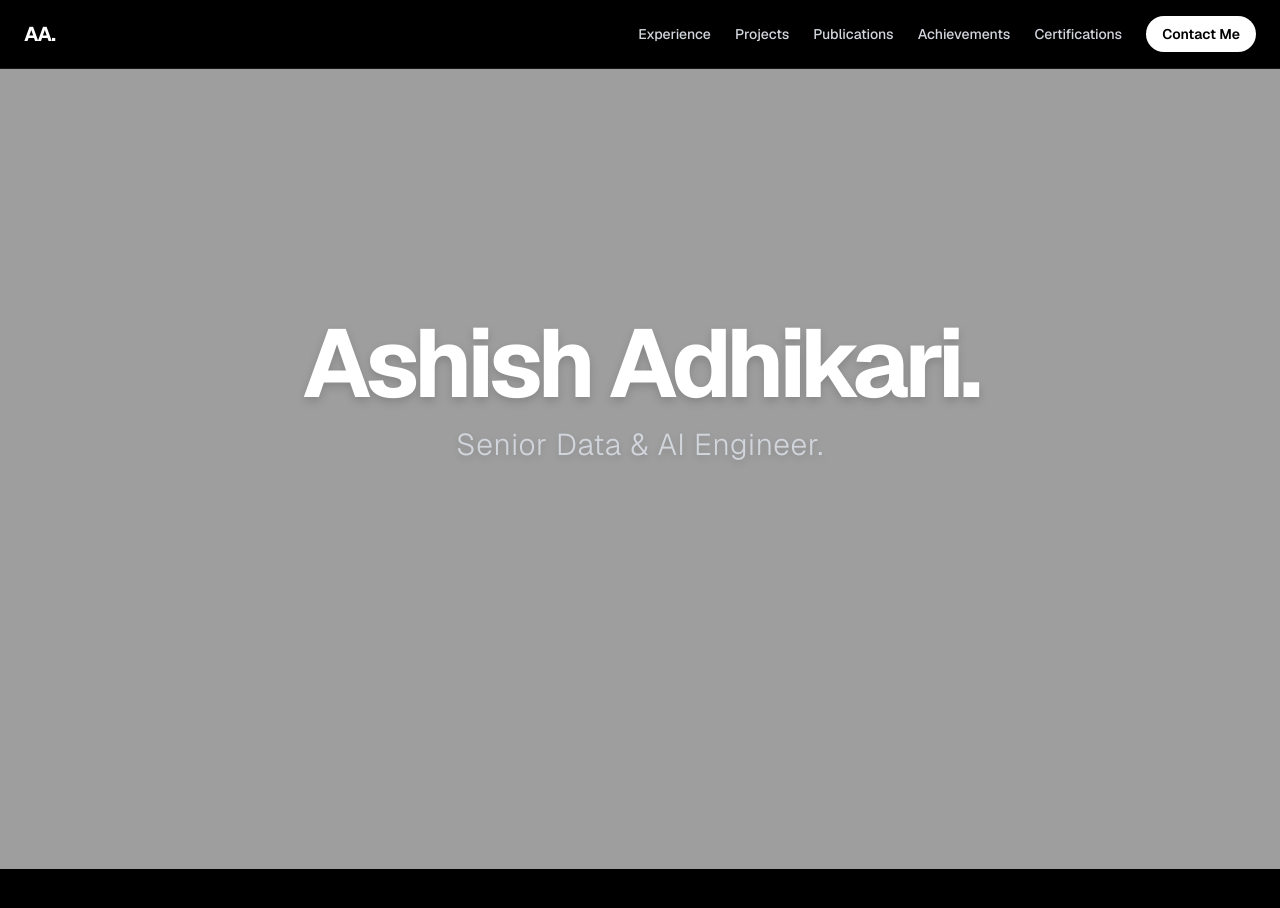
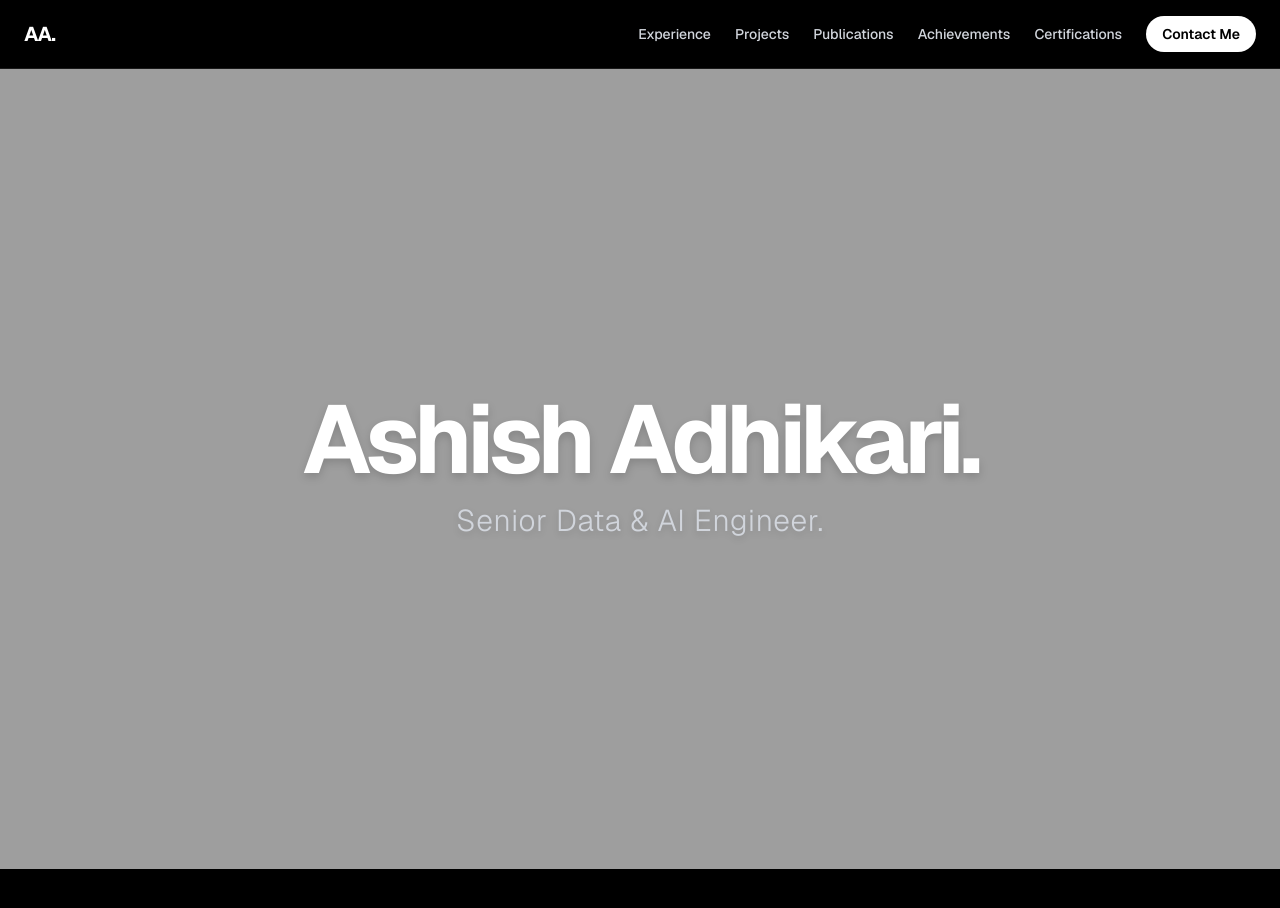
Before and after one commit to amazingashis/portfolio, a Next.js app: page / in a window 1280 px wide. Shown: the top 908 px of the page. Built offline with nearby package versions, Linux system fonts and the light colour scheme.

Commit message:
fix: scope canvas scroll to 500vh container — all 120 frames now rendered, recalibrate overlay text timings

```diff
--- a/src/app/page.tsx
+++ b/src/app/page.tsx
@@ -1,3 +1,6 @@
+"use client";
+
+import { useRef } from "react";
 import Navbar from "@/components/Navbar";
 import ScrollyCanvas from "@/components/ScrollyCanvas";
 import Overlay from "@/components/Overlay";
@@ -8,14 +11,19 @@ import Certifications from "@/components/Certifications";
 import Publications from "@/components/Publications";
 
 export default function Home() {
+  // Shared ref so ScrollyCanvas and Overlay both measure scroll
+  // progress against the same 500vh container — not the full page.
+  // This ensures all 120 frames are rendered and text timings are accurate.
+  const canvasContainerRef = useRef<HTMLDivElement>(null);
+
   return (
     <main className="relative w-full min-h-screen bg-[#000000]">
       <Navbar />
 
       {/* 500vh container for the scroll sequence */}
-      <div className="relative h-[500vh] w-full">
-        <ScrollyCanvas />
-        <Overlay />
+      <div ref={canvasContainerRef} className="relative h-[500vh] w-full">
+        <ScrollyCanvas containerRef={canvasContainerRef} />
+        <Overlay containerRef={canvasContainerRef} />
       </div>
 
       <Experience />
--- a/src/components/Overlay.tsx
+++ b/src/components/Overlay.tsx
@@ -1,29 +1,41 @@
 "use client";
 
+import { RefObject } from "react";
 import { motion, useScroll, useTransform } from "framer-motion";
 
-export default function Overlay() {
-  const { scrollYProgress } = useScroll();
+interface Props {
+  containerRef: RefObject<HTMLDivElement | null>;
+}
 
-  // Section 1 — Hero (visible 0→8%, fades out cleanly by 16%)
-  const opacity1 = useTransform(scrollYProgress, [0, 0.08, 0.16], [1, 1, 0]);
-  const y1 = useTransform(scrollYProgress, [0, 0.16], [0, -80]);
+export default function Overlay({ containerRef }: Props) {
+  // Same container-scoped scroll as ScrollyCanvas so text timings
+  // align perfectly with the frame animation across the full 500vh window.
+  const { scrollYProgress } = useScroll({
+    target: containerRef,
+    offset: ["start start", "end end"],
+  });
 
-  // Section 2 — "Building scalable data pipelines"
-  // Starts fading in AFTER section 1 is fully gone (0.20), peaks at 0.30, out by 0.40
-  const opacity2 = useTransform(scrollYProgress, [0.20, 0.28, 0.38, 0.44], [0, 1, 1, 0]);
-  const y2 = useTransform(scrollYProgress, [0.20, 0.44], [80, -80]);
+  // ── Section 1: Hero (0% → 12% → 22%) ──────────────────────────────
+  // Fully visible at start, fades out cleanly before section 2 appears.
+  const opacity1 = useTransform(scrollYProgress, [0, 0.12, 0.22], [1, 1, 0]);
+  const y1 = useTransform(scrollYProgress, [0, 0.22], [0, -80]);
 
-  // Section 3 — "Architecting intelligent systems"
-  // Starts after section 2 is fully gone (0.50), peaks at 0.60, out by 0.72
-  const opacity3 = useTransform(scrollYProgress, [0.50, 0.58, 0.68, 0.74], [0, 1, 1, 0]);
-  const y3 = useTransform(scrollYProgress, [0.50, 0.74], [80, -80]);
+  // ── Section 2: "Building scalable data pipelines" (28% → 52% → 62%) ─
+  // Fades in after section 1 is fully gone, holds, then fades out.
+  const opacity2 = useTransform(scrollYProgress, [0.28, 0.38, 0.52, 0.62], [0, 1, 1, 0]);
+  const y2 = useTransform(scrollYProgress, [0.28, 0.62], [80, -80]);
 
-  // Canvas dimming overlay — darkens the background when sections 2 or 3 are active
-  // so the text has clean contrast and doesn't visually clash with the image frames
+  // ── Section 3: "Architecting intelligent systems" (68% → 90% → 97%) ─
+  // Fades in after section 2 is fully gone, holds until end of canvas.
+  const opacity3 = useTransform(scrollYProgress, [0.68, 0.78, 0.90, 0.97], [0, 1, 1, 0]);
+  const y3 = useTransform(scrollYProgress, [0.68, 0.97], [80, -80]);
+
+  // ── Canvas dimming overlay ────────────────────────────────────────────
+  // Darkens the background image when text sections 2 or 3 are active,
+  // preventing the canvas frames from competing with the text.
   const canvasDimOpacity = useTransform(
     scrollYProgress,
-    [0.18, 0.26, 0.40, 0.48, 0.56, 0.70, 0.76],
+    [0.24, 0.32, 0.60, 0.66, 0.74, 0.92, 0.98],
     [0,    0.55, 0.55, 0,    0.55, 0.55, 0   ]
   );
 
@@ -31,7 +43,7 @@ export default function Overlay() {
     <div className="absolute top-0 left-0 h-full w-full pointer-events-none z-10">
       <div className="sticky top-0 h-screen w-full flex flex-col justify-center px-6 md:px-24 overflow-hidden">
 
-        {/* Canvas dimming layer — sits above the canvas, below all text */}
+        {/* Canvas dimming layer */}
         <motion.div
           style={{ opacity: canvasDimOpacity }}
           className="absolute inset-0 bg-black"
--- a/src/components/ScrollyCanvas.tsx
+++ b/src/components/ScrollyCanvas.tsx
@@ -1,19 +1,32 @@
 "use client";
 
-import { useEffect, useRef, useState, useCallback } from "react";
+import { useEffect, useRef, useState, useCallback, RefObject } from "react";
 import { useScroll, useTransform, useMotionValueEvent } from "framer-motion";
 
 const FRAME_COUNT = 120;
-const EAGER_FRAMES = 20; // load first 20 frames immediately for fast first paint
+const EAGER_FRAMES = 20;
 
 const currentFrame = (index: number) =>
   `/sequence/frame_${index.toString().padStart(3, "0")}_delay-0.066s.png`;
 
-export default function ScrollyCanvas() {
+interface Props {
+  containerRef: RefObject<HTMLDivElement | null>;
+}
+
+export default function ScrollyCanvas({ containerRef }: Props) {
   const canvasRef = useRef<HTMLCanvasElement>(null);
   const imagesRef = useRef<HTMLImageElement[]>(Array(FRAME_COUNT).fill(null));
   const [ready, setReady] = useState(false);
-  const { scrollYProgress } = useScroll();
+
+  // Scope scroll progress to the 500vh container only.
+  // offset ["start start", "end end"]:
+  //   progress=0 → top of container at top of viewport
+  //   progress=1 → bottom of container at bottom of viewport
+  // This maps all 120 frames across the full sticky window.
+  const { scrollYProgress } = useScroll({
+    target: containerRef,
+    offset: ["start start", "end end"],
+  });
 
   const renderFrame = useCallback((index: number) => {
     const canvas = canvasRef.current;
@@ -23,7 +36,6 @@ export default function ScrollyCanvas() {
     const ctx = canvas.getContext("2d");
     if (!ctx) return;
 
-    // object-fit: cover
     const hRatio = canvas.width / img.width;
     const vRatio = canvas.height / img.height;
     const ratio = Math.max(hRatio, vRatio);
@@ -34,11 +46,10 @@ export default function ScrollyCanvas() {
     ctx.drawImage(img, 0, 0, img.width, img.height, cx, cy, img.width * ratio, img.height * ratio);
   }, []);
 
-  // Phase 1 — eager load first EAGER_FRAMES synchronously for fast initial paint
+  // Phase 1 — eagerly load first EAGER_FRAMES for fast first paint
   useEffect(() => {
     let eagerLoaded = 0;
 
-    const loadEager = () => {
     for (let i = 0; i < EAGER_FRAMES; i++) {
       const img = new Image();
       img.decoding = "sync";
@@ -46,20 +57,16 @@ export default function ScrollyCanvas() {
       img.onload = () => {
         imagesRef.current[i] = img;
         eagerLoaded++;
-          if (i === 0) {
-            // Render frame 0 as soon as it arrives
-            renderFrame(0);
-          }
+        if (i === 0) renderFrame(0);
         if (eagerLoaded === EAGER_FRAMES) {
-            setReady(true); // allow scroll-driven rendering
+          setReady(true);
           loadRemainingFrames();
         }
       };
     }
-    };
 
-    // Phase 2 — load remaining frames in idle time, in small batches
-    const loadRemainingFrames = () => {
+    // Phase 2 — load the rest in idle-time batches to avoid blocking
+    function loadRemainingFrames() {
       let i = EAGER_FRAMES;
       const loadBatch = () => {
         const end = Math.min(i + 10, FRAME_COUNT);
@@ -71,7 +78,6 @@ export default function ScrollyCanvas() {
           img.onload = () => { imagesRef.current[idx] = img; };
         }
         if (i < FRAME_COUNT) {
-          // Schedule next batch in idle time to avoid blocking main thread
           if ("requestIdleCallback" in window) {
             requestIdleCallback(loadBatch, { timeout: 500 });
           } else {
@@ -84,9 +90,7 @@ export default function ScrollyCanvas() {
       } else {
         setTimeout(loadBatch, 50);
       }
-    };
-
-    loadEager();
+    }
   }, [renderFrame]);
 
   const frameIndex = useTransform(scrollYProgress, [0, 1], [0, FRAME_COUNT - 1]);
@@ -96,7 +100,6 @@ export default function ScrollyCanvas() {
     requestAnimationFrame(() => renderFrame(Math.round(latest)));
   });
 
-  // Handle window resize
   useEffect(() => {
     const handleResize = () => {
       if (canvasRef.current) {
@@ -112,10 +115,7 @@ export default function ScrollyCanvas() {
 
   return (
     <div className="sticky top-0 h-screen w-full overflow-hidden bg-[#000000]">
-      <canvas
-        ref={canvasRef}
-        className="block h-full w-full"
-      />
+      <canvas ref={canvasRef} className="block h-full w-full" />
     </div>
   );
 }
```
Lines whose indentation alone changed are shown as unchanged.
